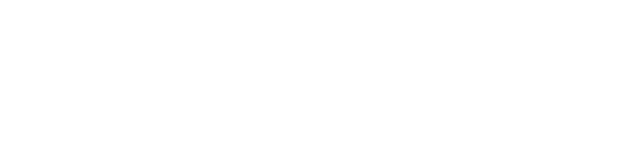
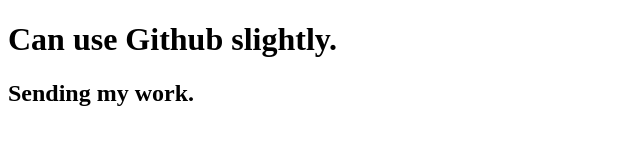
Before and after one commit to Marfi09/second-repo, a plain HTML site: page index.html in a window 1280 px wide. Shown: the whole page, without its empty margins (0-640 px from the left). Drawn offline with Linux system fonts and the light colour scheme.

Commit message:
added header

```diff
--- a/index.html
+++ b/index.html
@@ -7,6 +7,7 @@
     <title>second repo</title>
 </head>
 <body>
-
+    <h1>Can use Github slightly.</h1>
+    <h2>Sending my work.</h2>
 </body>
 </html>
```
